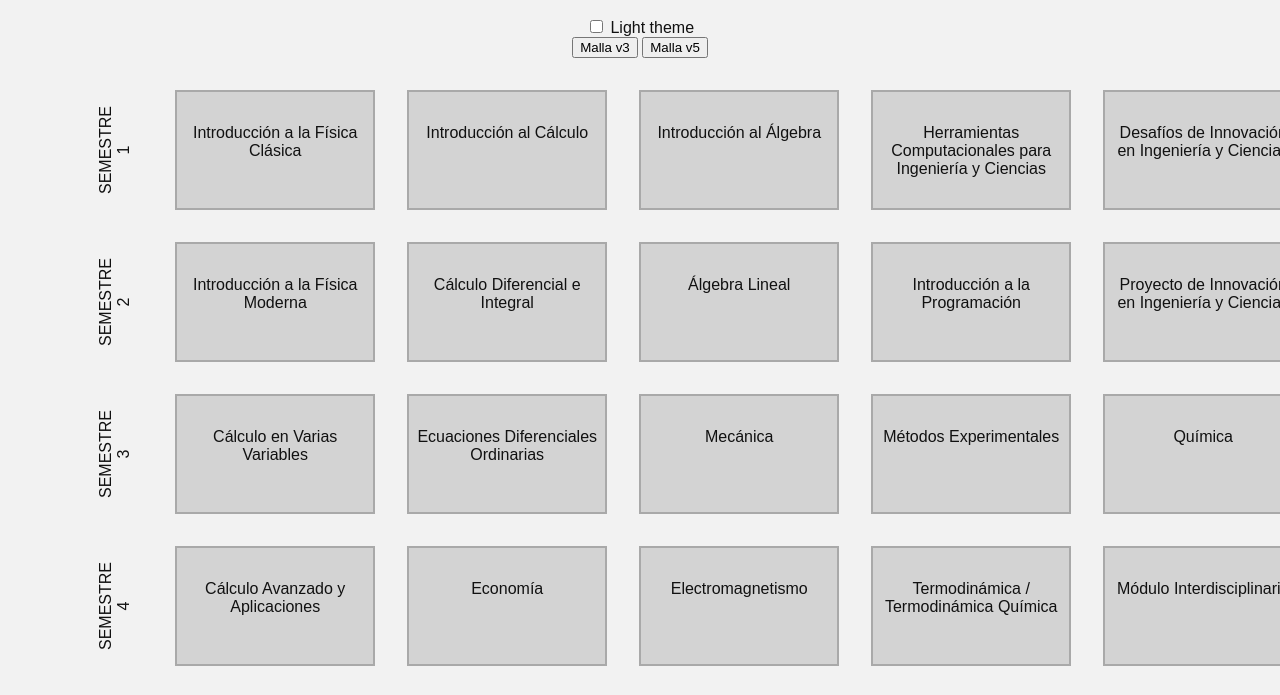
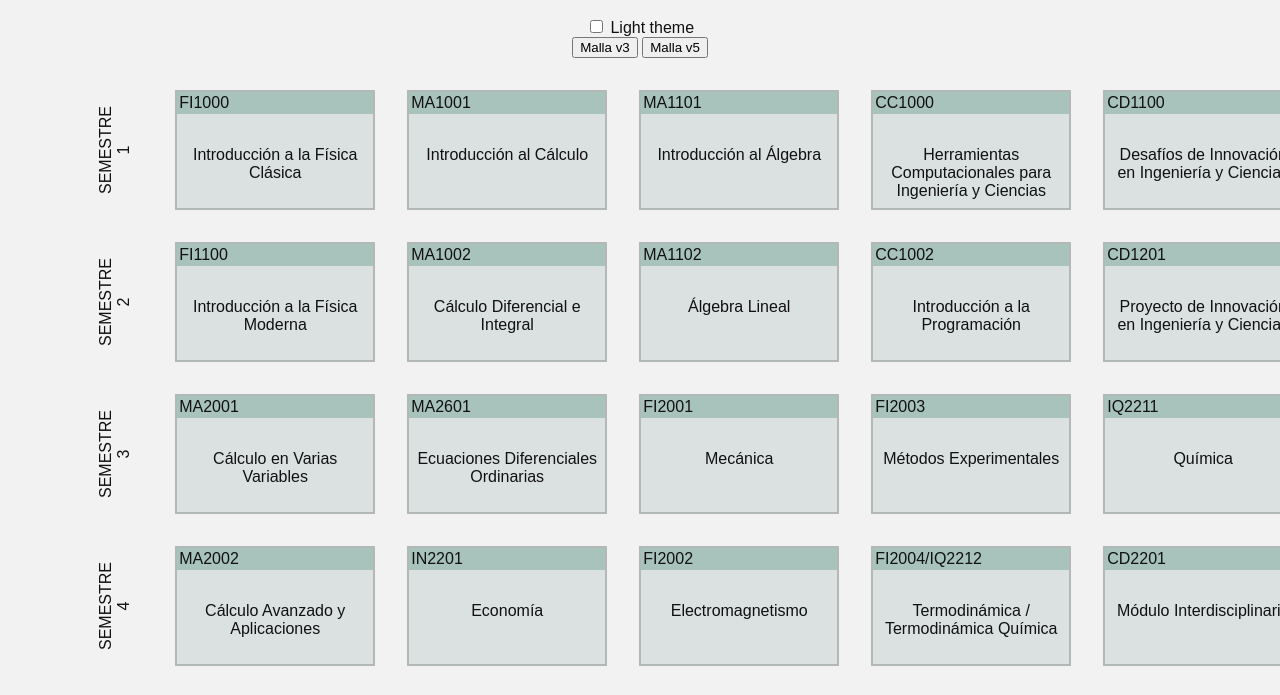
Before and after one commit to SebaaAguilera/malla-dcc-vanilla, a website: page index.html in a window 1280 px wide. Shown: the part 51-746 px from the top of the page. Drawn offline with Linux system fonts and the light colour scheme.

Commit message:
adds top bar with subject code

```diff
--- a/public/script.js
+++ b/public/script.js
@@ -36,8 +36,14 @@ const createSubject = (subject) => {
   const title = document.createElement('p');
   title.textContent = subject.name;
 
+  const code = document.createElement('span');
+  code.textContent = subject.code;
+
+  const bar = createElement('div', {}, code);
+  bar.classList.add('subject-bar');
+
   const subjectDiv =
-    createElement('div', {id: subject.code, class: 'subject'}, title);
+    createElement('div', {id: subject.code, class: 'subject'}, bar, title);
 
   subjectDiv.onmouseover = () => {
     subjectDiv.classList.add('subject-hover');
--- a/public/styles.css
+++ b/public/styles.css
@@ -2,8 +2,8 @@
   --body-color: #f2f2f2;
   --text-color: #111;
 
-  --subject-color: lightgrey;
-  --subject-outline-color: darkgrey;
+  --subject-color: rgb(219, 224, 224);
+  --subject-outline-color: rgb(177, 184, 181);
 
   --hover-color: rgba(110,231,183,0.5);
   --hover-outline-color: rgb(110,231,183);
@@ -16,6 +16,8 @@
 
   --simultaneous-color: rgba(255,211,77,0.5);
   --simultaneous-outline-color: rgb(255,211,77);
+
+  --bar-color: rgba(118, 165, 153, 0.5);
 }
 
 [data-theme="dark"] {
@@ -36,6 +38,8 @@
 
   --simultaneous-color: rgba(255, 205, 55, 0.5);
   --simultaneous-outline-color: rgb(255,211,77);
+
+  --bar-color: rgba(33, 59, 52, 0.5);
 }
 
 body {
@@ -102,3 +106,9 @@ header{
   background-color: var(--simultaneous-color);
   border-color: var(--simultaneous-outline-color);
 }
+
+.subject-bar {
+  background-color: var(--bar-color);
+  text-align: left;
+  padding: 2px;
+}
```
